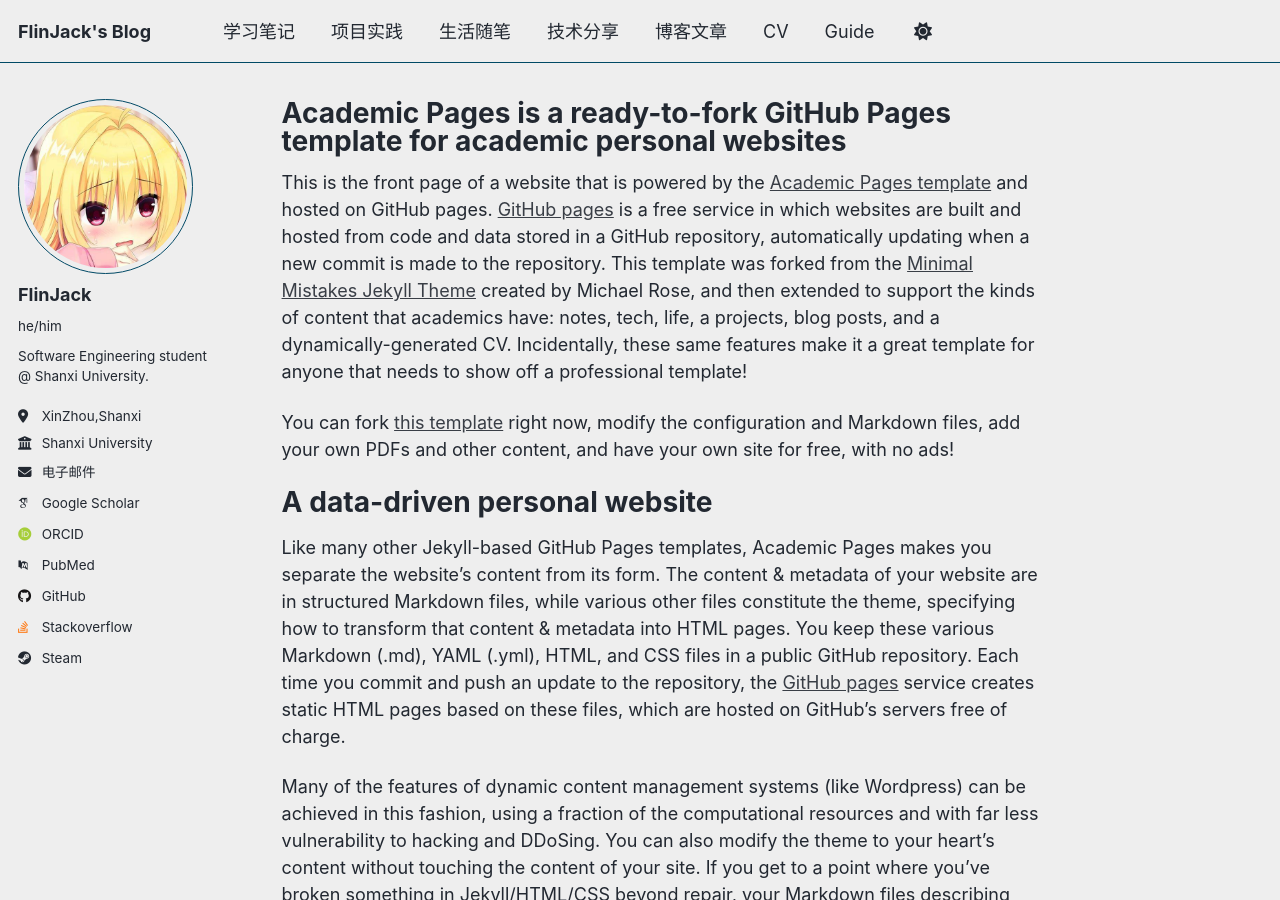
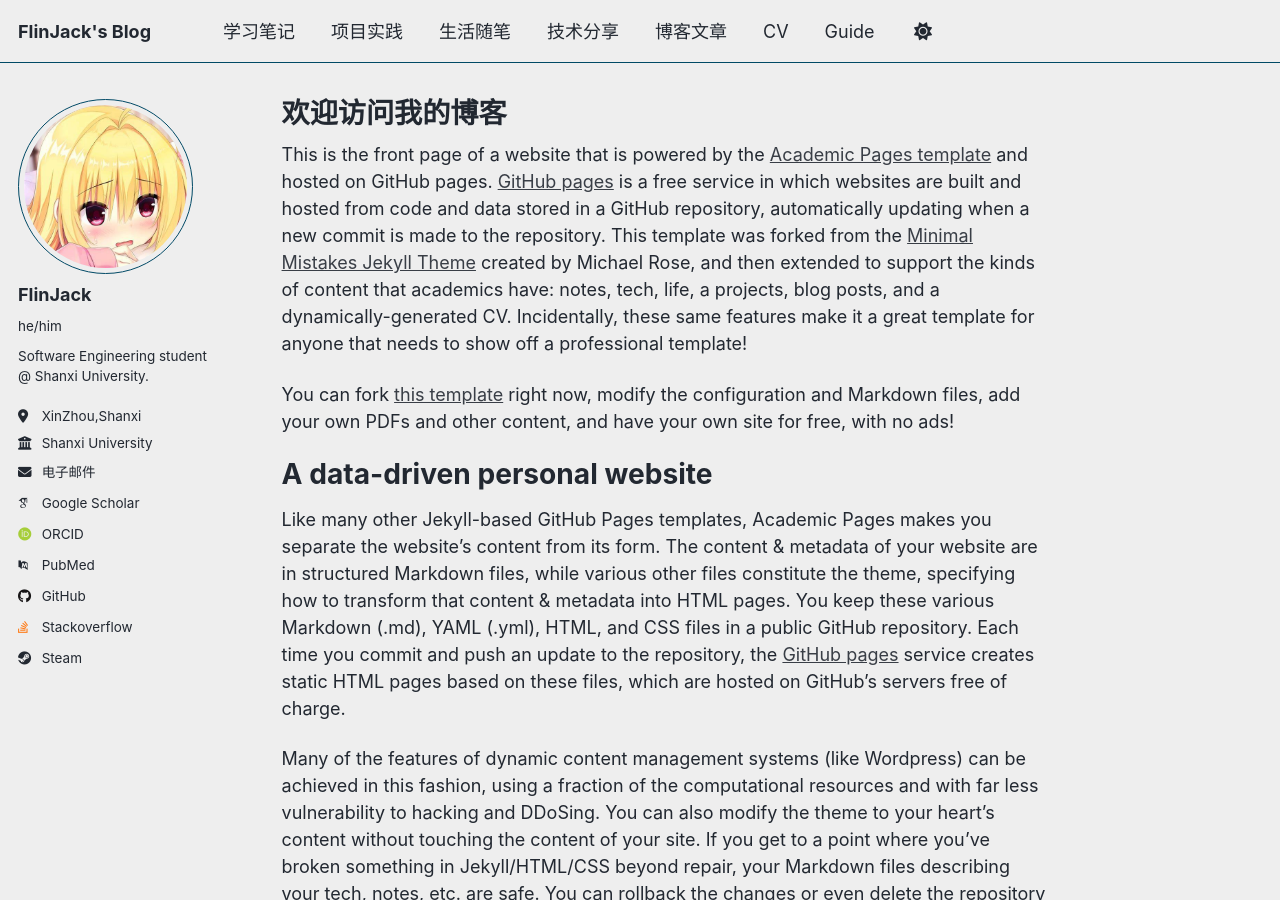
Before and after one commit to FlinJack/FlinJack.github.io, a Jekyll site: the page built from _pages/about.md, in a window 1280 px wide and 900 px high. Built offline with Jekyll 4.4.1, drawn with Linux system fonts in a browser that asks for light colours; some web fonts are replaced; a script that is not in the unit is left out.

```diff
--- a/_pages/about.md
+++ b/_pages/about.md
@@ -1,6 +1,6 @@
 ---
 permalink: /
-title: "Academic Pages is a ready-to-fork GitHub Pages template for academic personal websites"
+title: "欢迎访问我的博客"
 author_profile: true
 redirect_from:
   - /about/
```
Also changed, not shown: images/favicon.ico.
